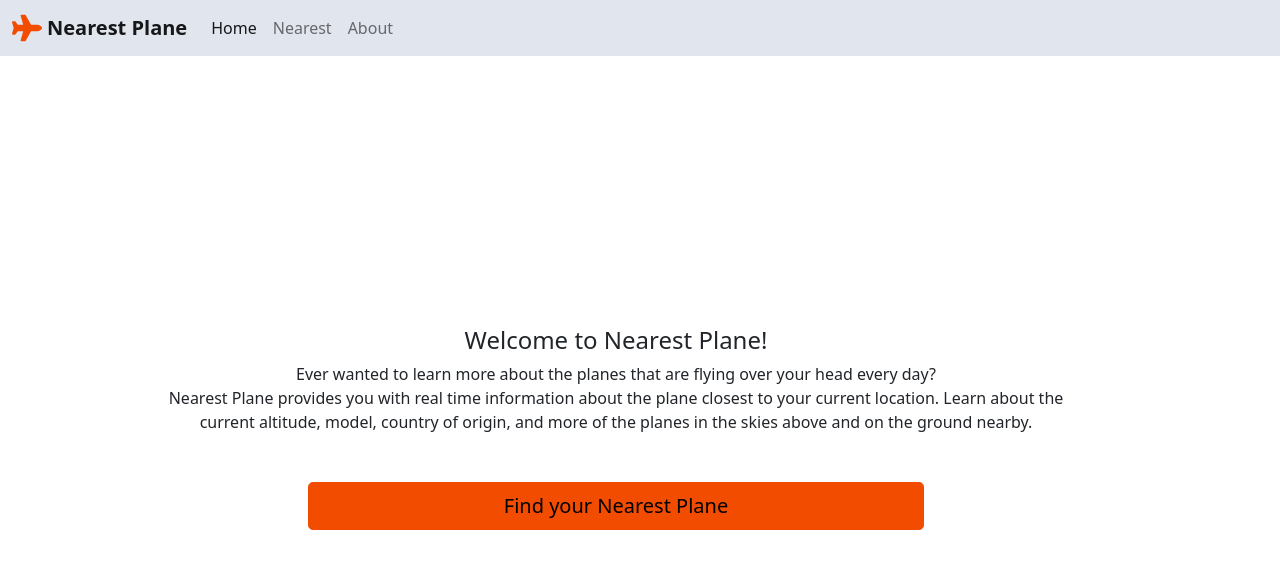
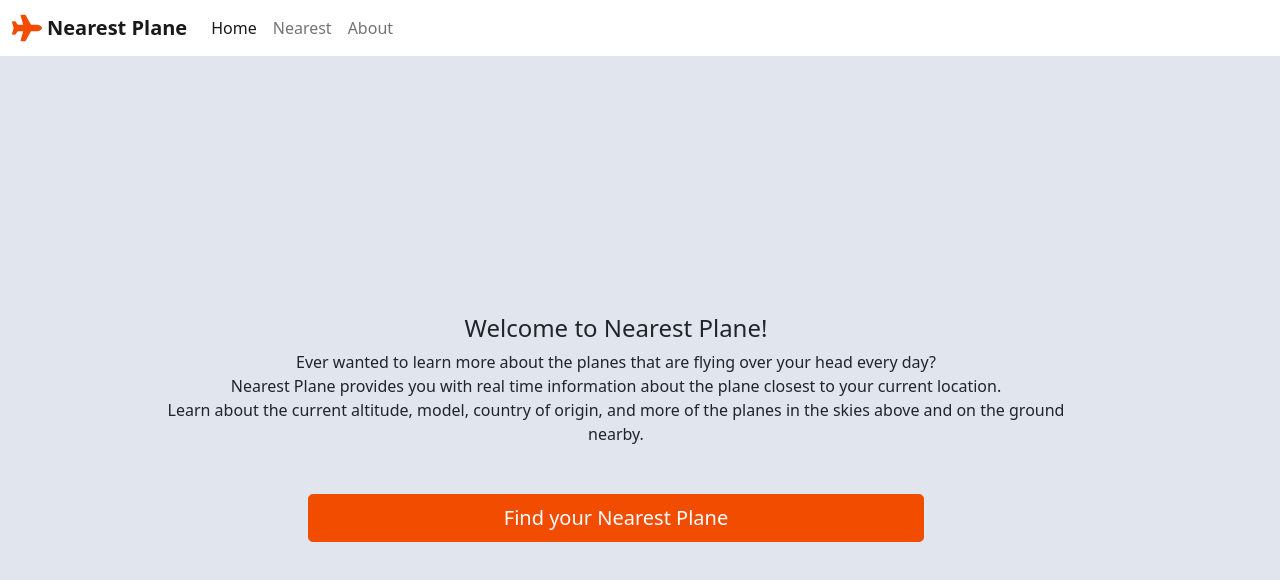
Before and after one commit to spencerfitch/nearest-plane, a React (Create React App) app in the folder client/: page / in a window 1280 px wide. Shown: the top 580 px of the page. Built offline with nearby package versions, Linux system fonts and the light colour scheme.

Commit message:
Implemented updated color styling

```diff
--- a/client/scss/custom.scss
+++ b/client/scss/custom.scss
@@ -4,6 +4,7 @@
 @import "../node_modules/bootstrap/scss/mixins";
 
 // Modify colors
+// coolors: https://coolors.co/f24c00-ffed66-f7717d-2a324b-e1e5ee
 $theme-colors: (
     primary: #F24C00,
     secondary: #FFED66,
--- a/client/src/App.js
+++ b/client/src/App.js
@@ -20,7 +20,7 @@ class App extends React.Component {
     render () {
         return (
             <Router>
-                <div className="vh-100 d-flex flex-column">
+                <div className="vh-100 d-flex flex-column bg-light">
                     <Navigation />
 
                     <Switch>
--- a/client/src/BodyPages/Home.js
+++ b/client/src/BodyPages/Home.js
@@ -12,11 +12,12 @@ class Home extends React.Component {
                         Ever wanted to learn more about the planes that are flying over your head every day?
                         <br/>
                         Nearest Plane provides you with real time information about the plane closest to your current location.
+                        <br/>
                         Learn about the current altitude, model, country of origin, and more of the planes in the skies above and on the ground nearby.
                     </p>
                 </Row>
                 <Row>
-                    <a href="/nearest" className="btn btn-primary w-50 m-auto btn-lg">
+                    <a href="/nearest" className="btn btn-primary w-50 m-auto btn-lg text-white">
                         Find your Nearest Plane
                     </a>
                 </Row>
--- a/client/src/Navigation.js
+++ b/client/src/Navigation.js
@@ -7,7 +7,7 @@ import { FaPlane } from 'react-icons/fa';
 class Navigation extends React.Component {
     render() {
         return (
-        <Navbar bg="light" variant="light">
+        <Navbar bg="white" variant="light">
             <Container fluid>
                 <Navbar.Brand href="/" className="d-flex align-items-center">
                     <IconContext.Provider value={{className: 'text-primary', size: '30', style: {marginRight: "5px"}}}>
```
